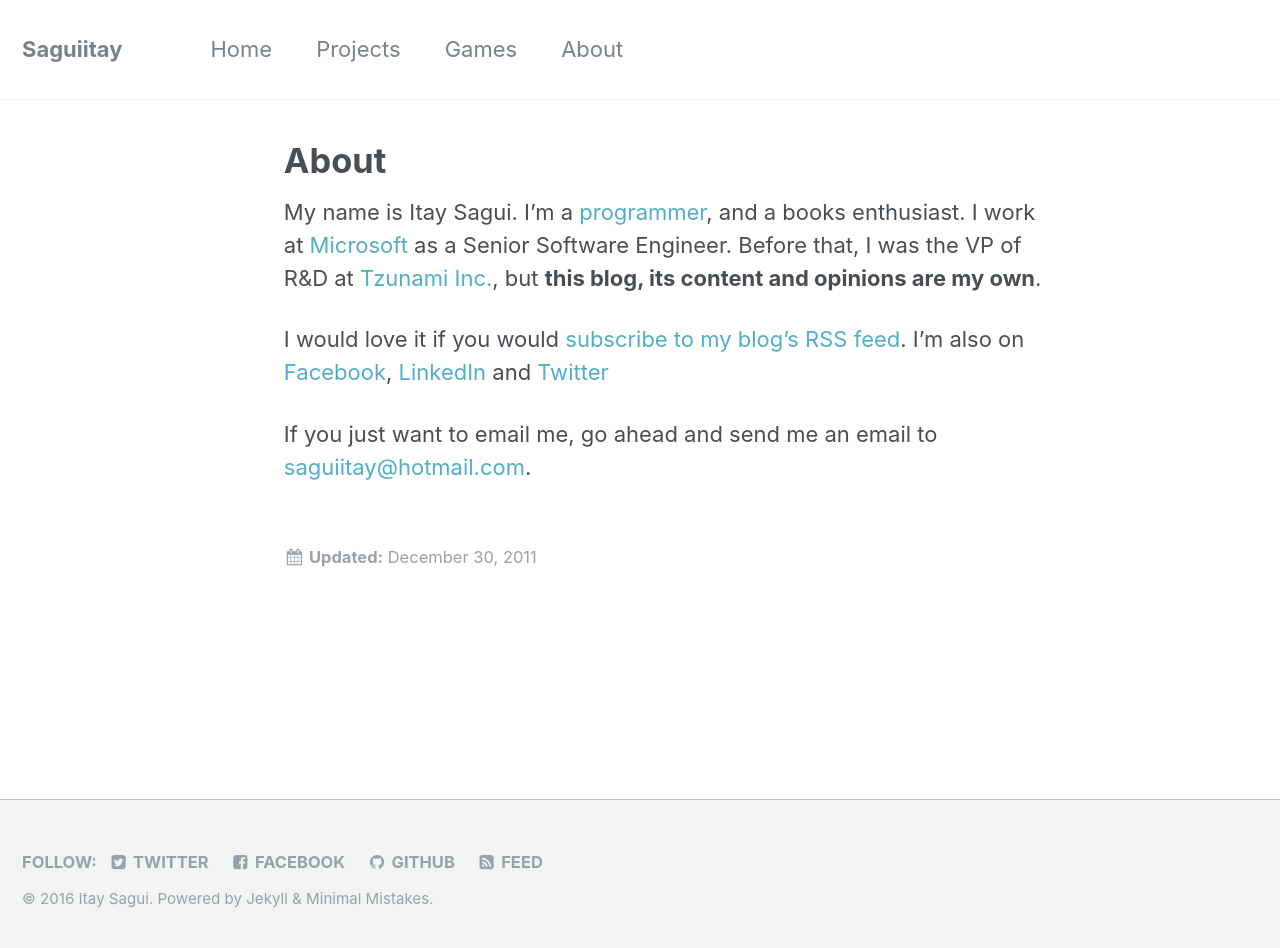
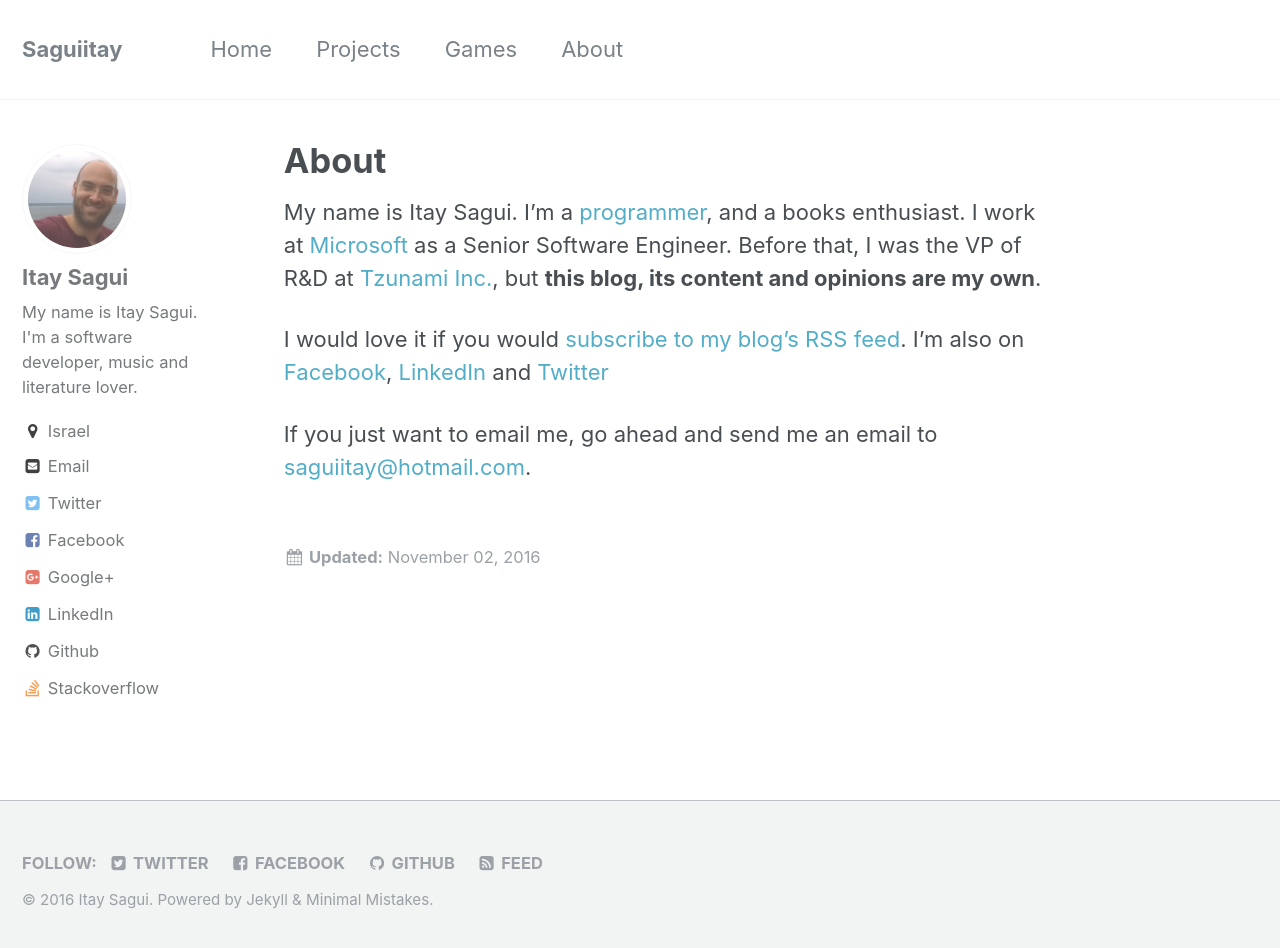
Before and after one commit to nathanghans/saguiitay.github.io, a Jekyll site: the page built from _pages/about.md, in a window 1280 px wide and 955 px high. Shown: the top 948 px of the window. Built offline with Jekyll 4.4.1, drawn with Linux system fonts in a browser that asks for light colours.

Commit message:
Update about.md

```diff
--- a/_pages/about.md
+++ b/_pages/about.md
@@ -1,9 +1,10 @@
 ---
 layout: single
 title: "About"
-date: 2011-12-30 12:22
+date: 2016-11-2 12:22
 author: saguiitay
 permalink: /about/
+author_profile: true
 ---
 My name is Itay Sagui. I'm a [programmer](http://www.github.com/saguiitay), and a books enthusiast. I work at [Microsoft](http://www.microsoft.com) as a Senior Software Engineer. Before that, I was the VP of R&D  at [Tzunami Inc.](http://www.tzunami.com), but **this blog, its content and opinions are my own**.
 
```
